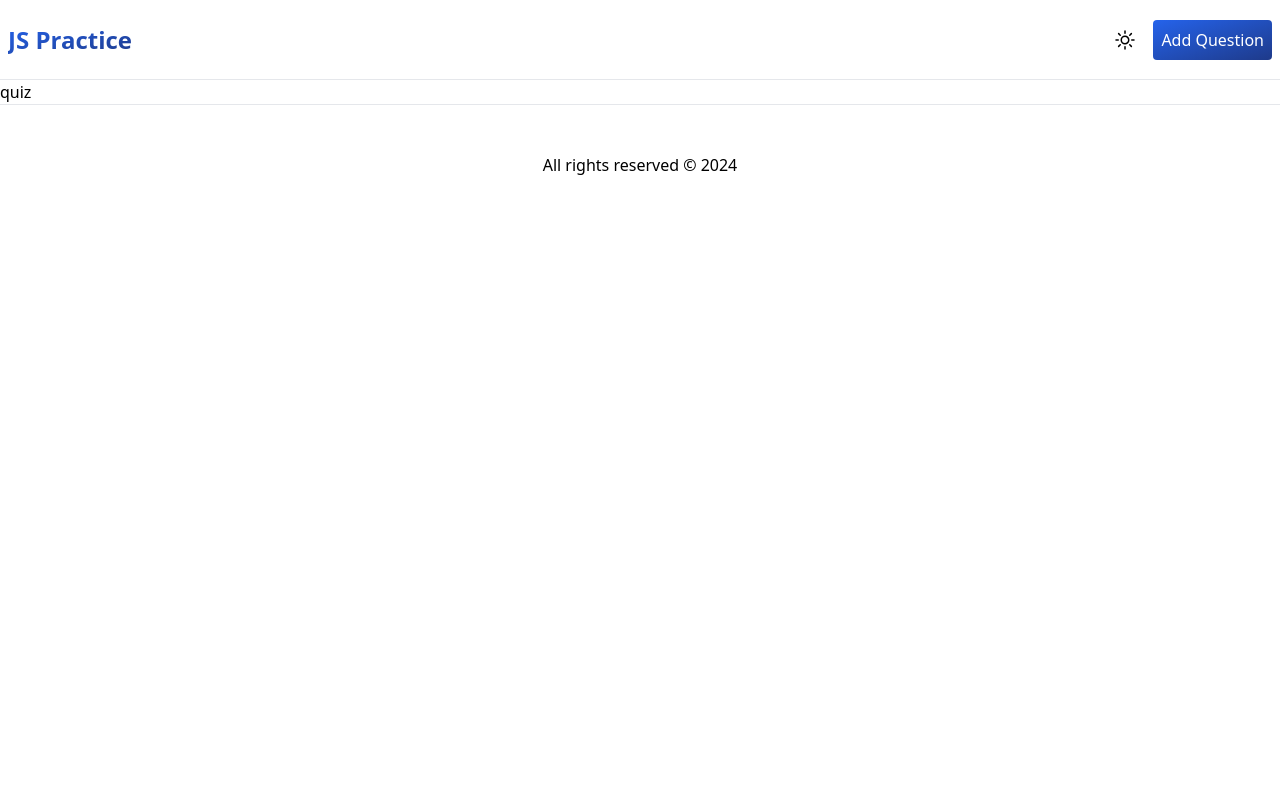
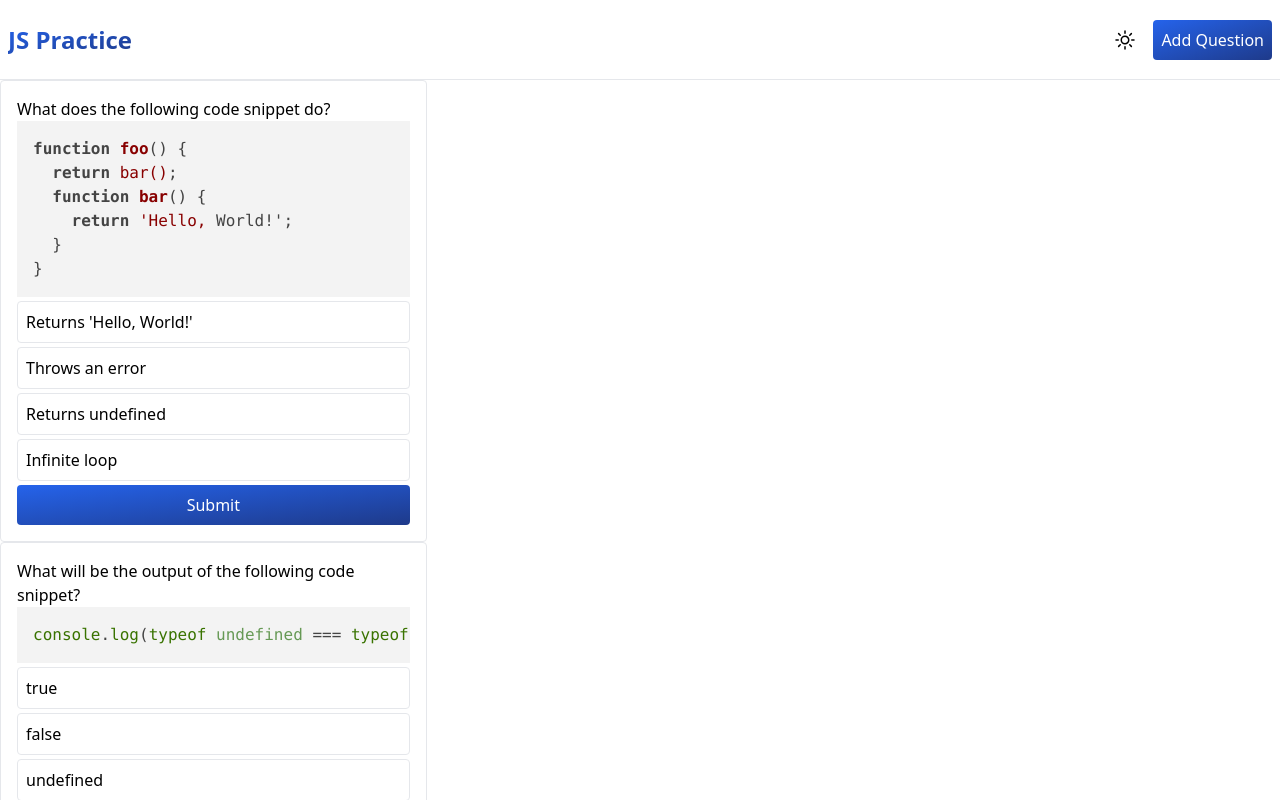
Before and after one commit to ashsajal1/js-practice-app, a React (Vite) app: page /quiz in a window 1280 px wide. Shown: the top 800 px of the page. Built offline with nearby package versions, Linux system fonts and the light colour scheme.

Commit message:
map quiz

```diff
--- a/src/components/ui/quiz-question.tsx
+++ b/src/components/ui/quiz-question.tsx
@@ -1,5 +1,18 @@
+import { quizQuestions } from "../../lib/quiz"
+
 export default function QuizQuestion() {
-  return (
-    <div>QuizQuestion</div>
-  )
+    const question = quizQuestions[0];
+    return (
+        <div className="w-full md:w-1/3 border p-6 md:p-4 rounded">
+            <p>{question.question}</p>
+
+            {question.code && <pre><code>{question.code}</code></pre>}
+
+            <div>
+                {question.options?.map(i => <div className="p-2 rounded border my-1">{i}</div>)}
+            </div>
+
+            <div className="btn">Submit</div>
+        </div>
+    )
 }
--- a/src/pages/quiz.tsx
+++ b/src/pages/quiz.tsx
@@ -1,5 +1,35 @@
+// import QuizQuestion from "../components/ui/quiz-question";
+import hljs from 'highlight.js';
+import 'highlight.js/styles/default.css';
+import { useEffect } from "react";
+import { quizQuestions } from '../lib/quiz';
+
 export default function Quiz() {
-  return (
-    <div>quiz</div>
-  )
+    useEffect(() => {
+        document.querySelectorAll('pre code').forEach((block) => {
+            if (block instanceof HTMLElement) {
+                hljs.highlightBlock(block);
+            }
+        });
+    }, []);
+
+    return (
+        <>
+            {quizQuestions.map(quiz => (
+                <div>
+                    <div className="w-full md:w-1/3 border p-6 md:p-4 rounded">
+                        <p>{quiz.question}</p>
+
+                        {quiz.code && <pre><code>{quiz.code}</code></pre>}
+
+                        <div>
+                            {quiz.options?.map(i => <div className="p-2 rounded border my-1">{i}</div>)}
+                        </div>
+
+                        <div className="btn">Submit</div>
+                    </div>
+                </div>
+            ))}
+        </>
+    )
 }
```
